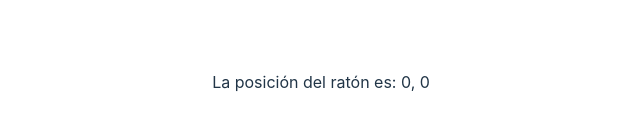
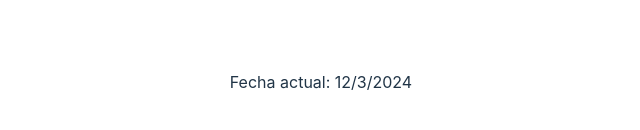
Before and after one commit to pepesan/ejemplo-vite-vuejs-vitest-testing, a Vue app: page / in a window 1280 px wide. Shown: the part 318-448 px from the top of the page, without its empty margins (319-959 px from the left). Built offline with nearby package versions, Linux system fonts and the light colour scheme.

Commit message:
nuevos componentes que hacen uso de propiedades computadas para hacer algo parecido a filtros

```diff
--- a/src/App.vue
+++ b/src/App.vue
@@ -1,9 +1,12 @@
 <script setup lang="ts">
-import UsaMouseComposableComponent from "./components/UsaMouseComposableComponent.vue";
+import UsaMethodComponent from "./components/UsaMethodComponent.vue";
+import UsaComputadaComponent from "./components/UsaComputadaComponent.vue";
+import UsaReactiveCompositionComponent from "./components/UsaReactiveCompositionComponent.vue";
+import UsaComputedFormatComponent from "./components/UsaComputedFormatComponent.vue";
 </script>
 
 <template>
-  <UsaMouseComposableComponent/>
+  <UsaComputedFormatComponent/>
 </template>
 
 <style scoped>
--- /dev/null
+++ b/src/components/UsaComputadaComponent.vue
@@ -0,0 +1,20 @@
+<script setup lang="ts">
+import { ref, computed } from 'vue';
+const mensaje = ref('');
+
+const mensajeEnMayusculas = computed(() => {
+  return mensaje.value.toUpperCase();
+});
+</script>
+
+<template>
+  <div>
+    <p>Mensaje original: {{ mensaje }}</p>
+    <p>Mensaje en mayúsculas: {{ mensajeEnMayusculas }}</p>
+    <input v-model="mensaje" placeholder="Escribe un mensaje" />
+  </div>
+</template>
+
+<style scoped>
+
+</style>
--- /dev/null
+++ b/src/components/UsaComputedFormatComponent.vue
@@ -0,0 +1,19 @@
+<script setup lang="ts">
+import { ref, computed } from 'vue';
+const fecha = ref(new Date());
+
+const fechaFormateada = computed(() => {
+  // Puedes usar librerías como date-fns o moment.js para formateos más complejos
+  return fecha.value.toLocaleDateString();
+});
+</script>
+
+<template>
+  <div>
+    <p>Fecha actual: {{ fechaFormateada }}</p>
+  </div>
+</template>
+
+<style scoped>
+
+</style>
--- /dev/null
+++ b/src/components/UsaMethodComponent.vue
@@ -0,0 +1,19 @@
+<template>
+  <div>
+    <p>{{ fechaFormateada }}</p>
+  </div>
+</template>
+
+<script setup>
+import { ref, computed } from 'vue';
+
+const fecha = ref(new Date());
+
+const fechaFormateada = computed(() => {
+  // Lógica para formatear la fecha
+  return fecha.value.toLocaleDateString();
+});
+</script>
+
+<style scoped>
+</style>
--- /dev/null
+++ b/src/components/UsaReactiveCompositionComponent.vue
@@ -0,0 +1,24 @@
+<script setup lang="ts">
+import { reactive, computed } from 'vue';
+const estado = reactive({
+  contador: 0
+});
+
+const dobleContador = computed(() => estado.contador * 2);
+
+const incrementar = () => {
+  estado.contador++;
+};
+</script>
+
+<template>
+  <div>
+    <p>Contador: {{ estado.contador }}</p>
+    <p>Doble del contador: {{ dobleContador }}</p>
+    <button @click="incrementar">Incrementar</button>
+  </div>
+</template>
+
+<style scoped>
+
+</style>
```
